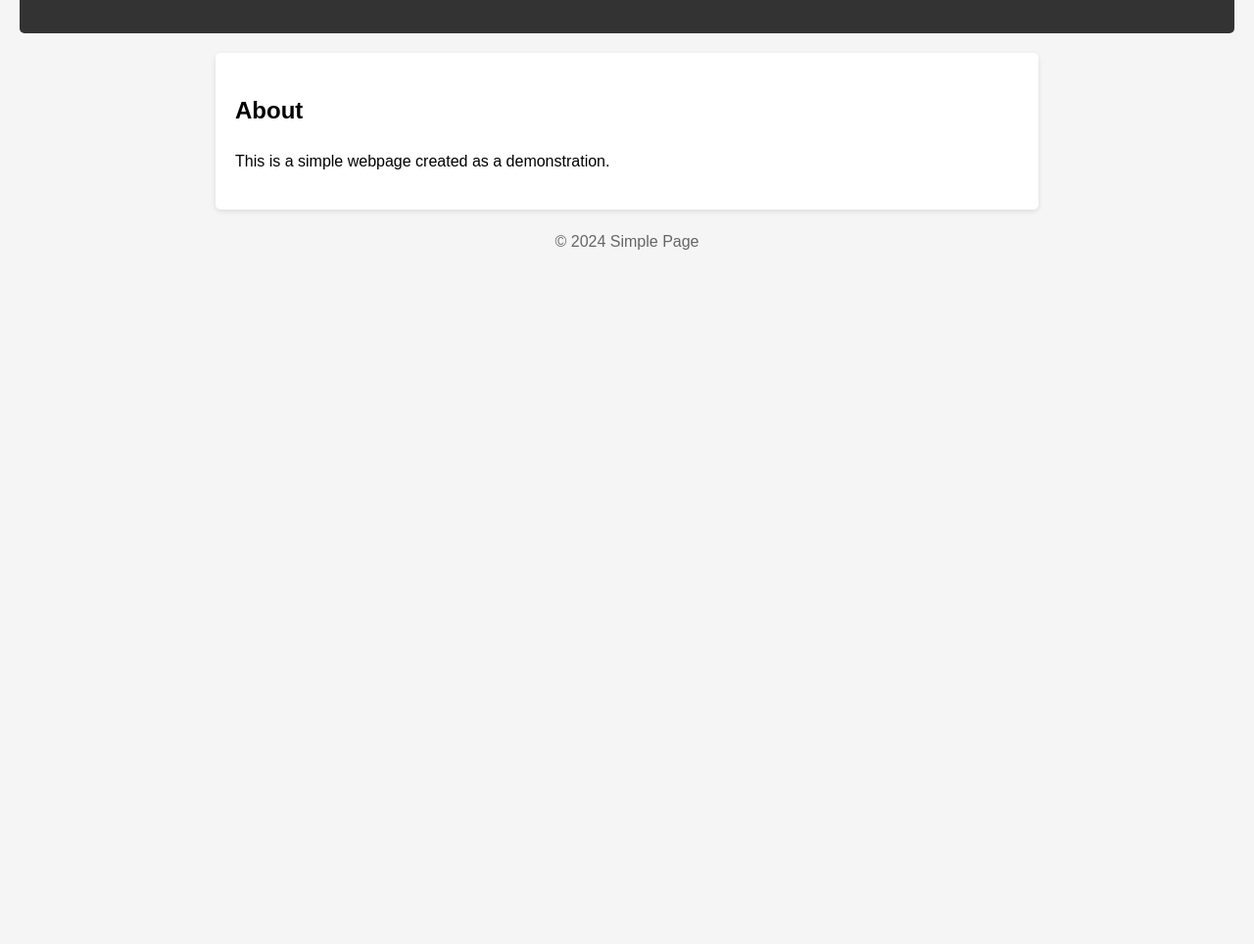
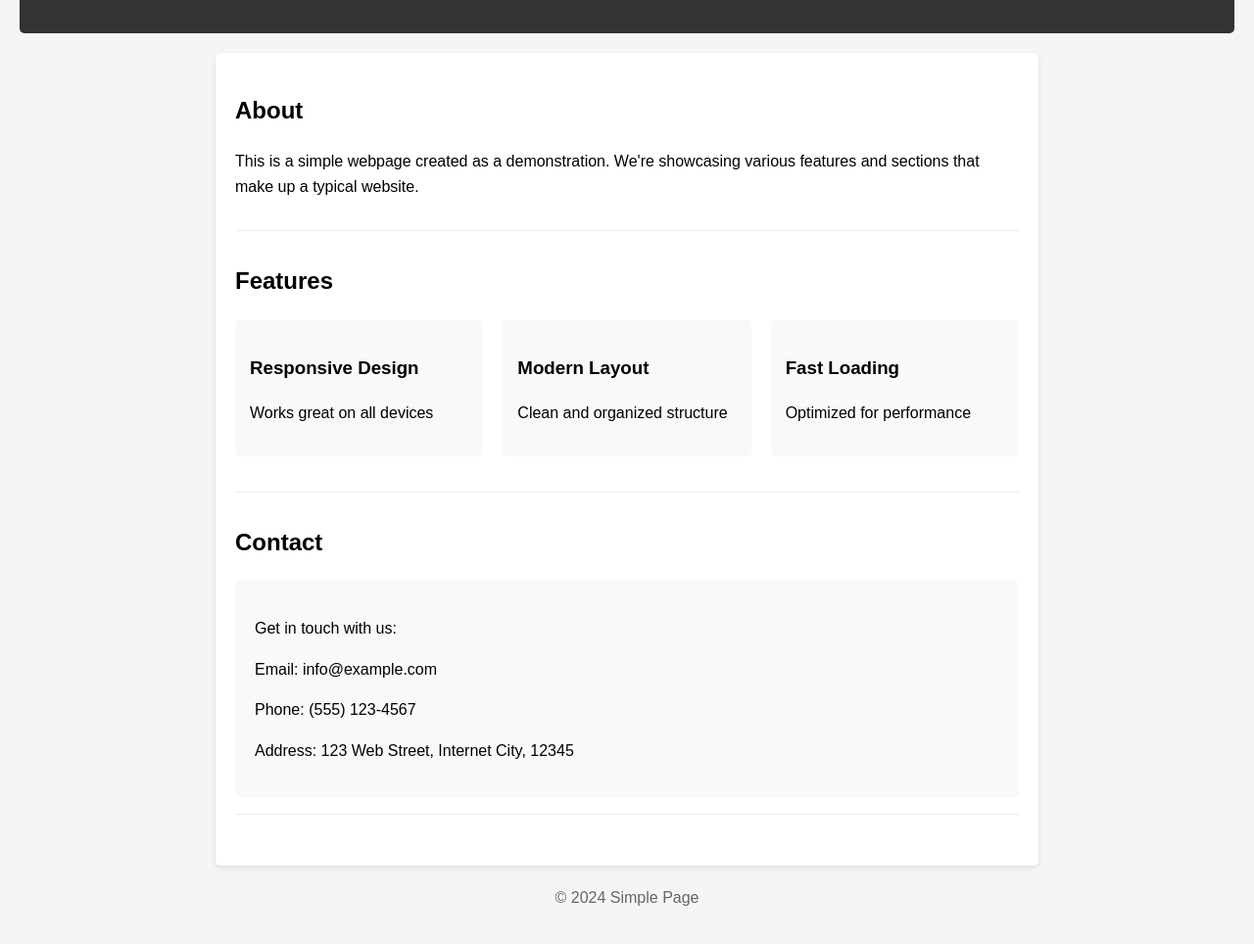
Before and after one commit to davidondrej/simple-page, a plain HTML site: page index.html in a window 1280 px wide. Shown: the part 112-1076 px from the top of the page at 98% size. Before the commit the page ends 800 px from the top, so only its background shows below. Drawn offline with Linux system fonts and the light colour scheme.

Commit message:
Add more content sections

```diff
--- a/index.html
+++ b/index.html
@@ -27,10 +27,31 @@
             border-radius: 5px;
             box-shadow: 0 2px 5px rgba(0,0,0,0.1);
         }
+        section {
+            margin-bottom: 2rem;
+            padding-bottom: 1rem;
+            border-bottom: 1px solid #eee;
+        }
+        .features-grid {
+            display: grid;
+            grid-template-columns: repeat(auto-fit, minmax(200px, 1fr));
+            gap: 20px;
+            margin: 20px 0;
+        }
+        .feature-item {
+            padding: 15px;
+            background-color: #f9f9f9;
+            border-radius: 5px;
+        }
         footer {
             text-align: center;
             color: #666;
             margin-top: 20px;
+        }
+        .contact-info {
+            background-color: #f9f9f9;
+            padding: 20px;
+            border-radius: 5px;
         }
     </style>
 </head>
@@ -41,7 +62,35 @@
     <main>
         <section>
             <h2>About</h2>
-            <p>This is a simple webpage created as a demonstration.</p>
+            <p>This is a simple webpage created as a demonstration. We're showcasing various features and sections that make up a typical website.</p>
+        </section>
+
+        <section>
+            <h2>Features</h2>
+            <div class="features-grid">
+                <div class="feature-item">
+                    <h3>Responsive Design</h3>
+                    <p>Works great on all devices</p>
+                </div>
+                <div class="feature-item">
+                    <h3>Modern Layout</h3>
+                    <p>Clean and organized structure</p>
+                </div>
+                <div class="feature-item">
+                    <h3>Fast Loading</h3>
+                    <p>Optimized for performance</p>
+                </div>
+            </div>
+        </section>
+
+        <section>
+            <h2>Contact</h2>
+            <div class="contact-info">
+                <p>Get in touch with us:</p>
+                <p>Email: info@example.com</p>
+                <p>Phone: (555) 123-4567</p>
+                <p>Address: 123 Web Street, Internet City, 12345</p>
+            </div>
         </section>
     </main>
     <footer>
```
